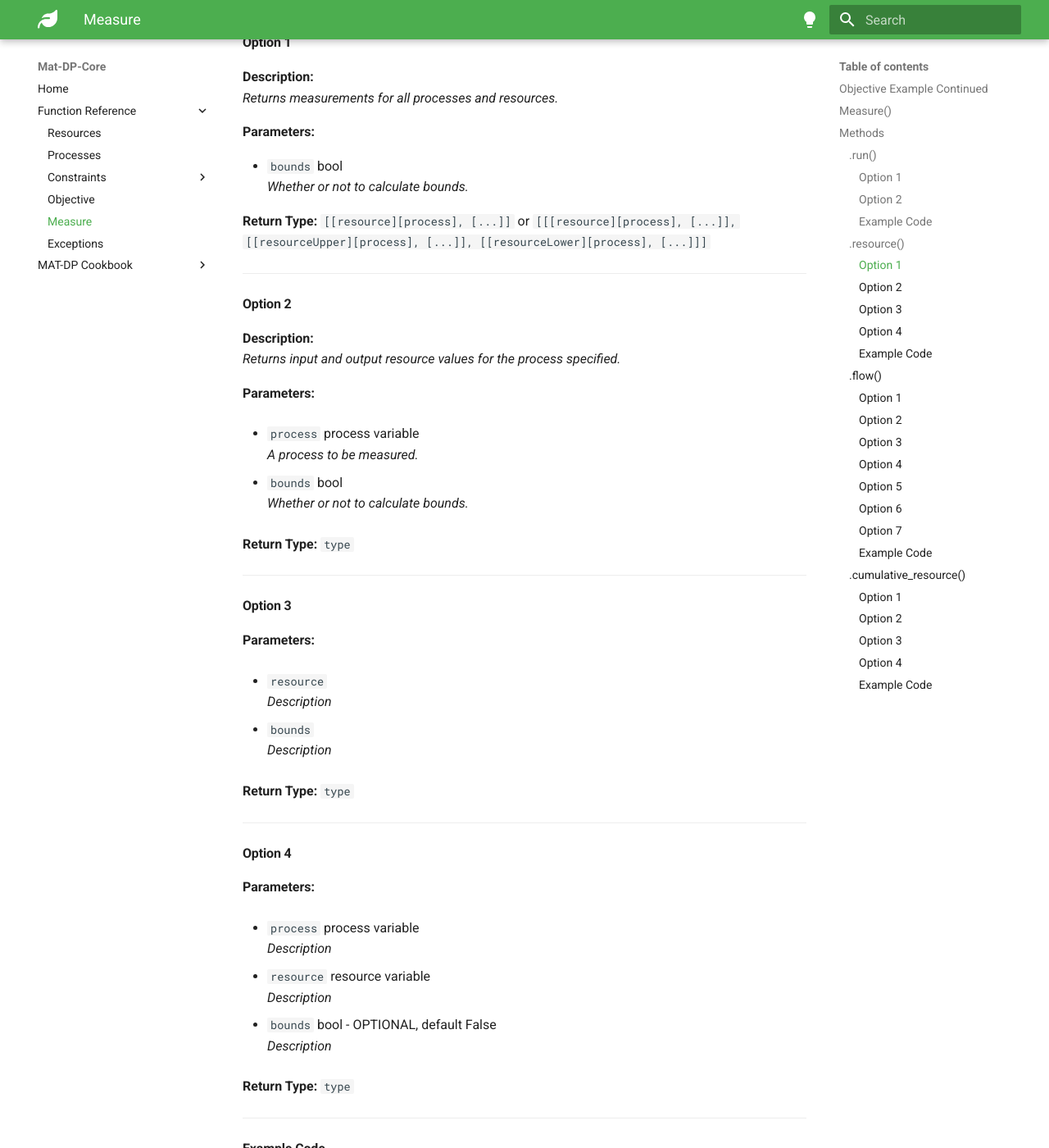
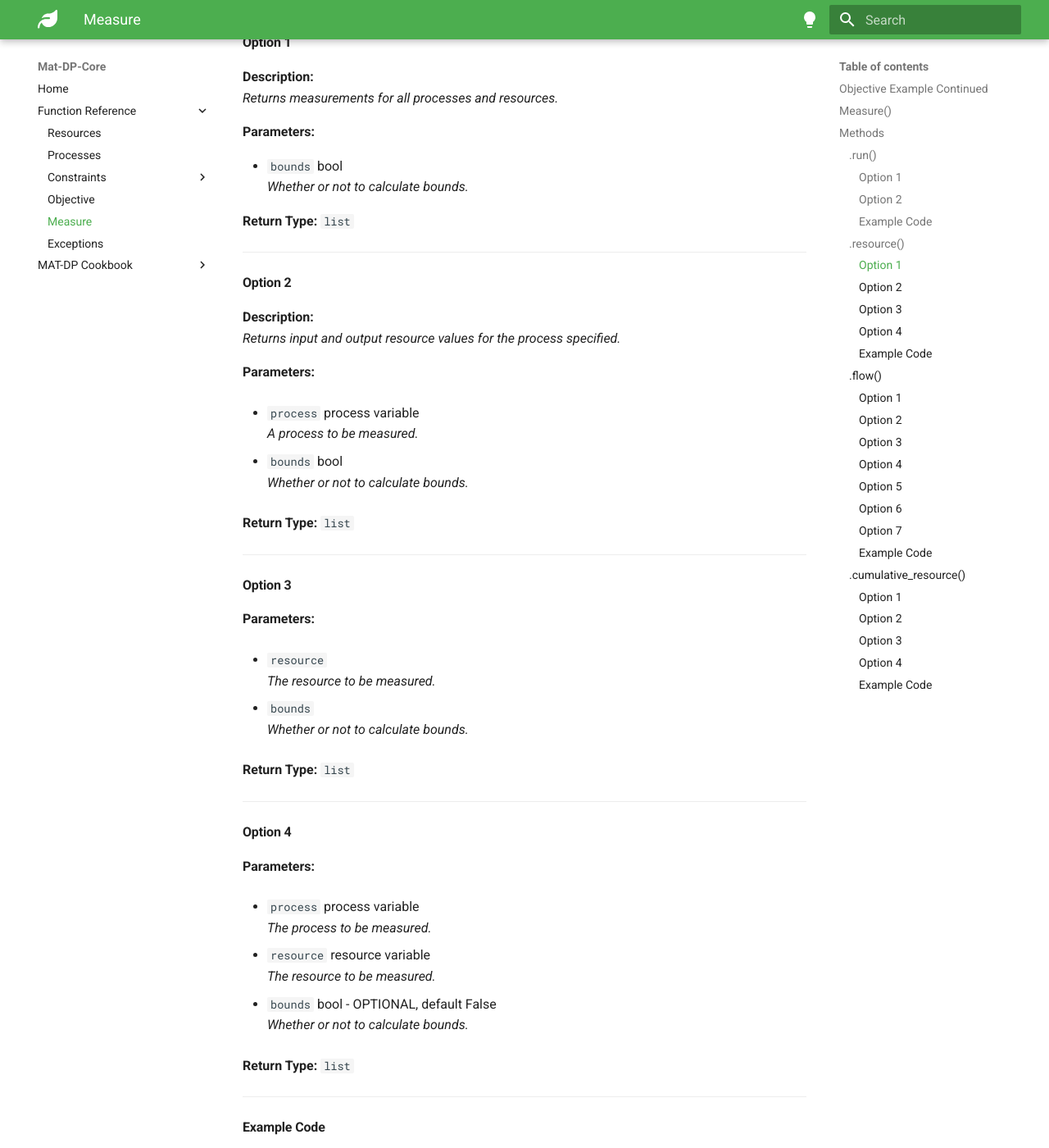
Before and after one commit to Mat-dp/mat-dp-core, an MkDocs documentation site: the page built from docs/Function Reference/measure.md, in a window 1280 px wide and 1400 px high, scrolled down 3818 px. Shown: the whole window at 82% size. Built offline with MkDocs 1.6.1 and Material for MkDocs 9.7.7, drawn with Linux system fonts in a browser that asks for light colours.

Commit message:
Docs: resource() overload documentation

````diff
--- a/docs/Function Reference/measure.md
+++ b/docs/Function Reference/measure.md
@@ -180,7 +180,7 @@ print(measure.run(bounds=False))
 * ```bounds``` bool
   *Whether or not to calculate bounds.*
 
-**Return Type:**  ```[[resource][process], [...]]``` or ```[[[resource][process], [...]], [[resourceUpper][process], [...]], [[resourceLower][process], [...]]]```
+**Return Type:**  ```list```
 
 ---
 
@@ -197,7 +197,7 @@ print(measure.run(bounds=False))
 * ```bounds``` bool
   *Whether or not to calculate bounds.*
 
-**Return Type:**  ```type```
+**Return Type:**  ```list```
 
 ---
 
@@ -205,12 +205,12 @@ print(measure.run(bounds=False))
 **Parameters:**
 
 * ```resource```
-  *Description*
+  *The resource to be measured.*
 
 * ```bounds```
-  *Description*
+  *Whether or not to calculate bounds.*
 
-**Return Type:**  ```type```
+**Return Type:**  ```list```
 
 ---
 
@@ -218,15 +218,15 @@ print(measure.run(bounds=False))
 **Parameters:**
 
 * ```process``` process variable
-  *Description*
+  *The process to be measured.*
 
 * ```resource``` resource variable
-  *Description*
+  *The resource to be measured.*
 
 * ```bounds``` bool - OPTIONAL, default False
-  *Description*
+  *Whether or not to calculate bounds.*
 
-**Return Type:**  ```type```
+**Return Type:**  ```list```
 
 ---
 
````
